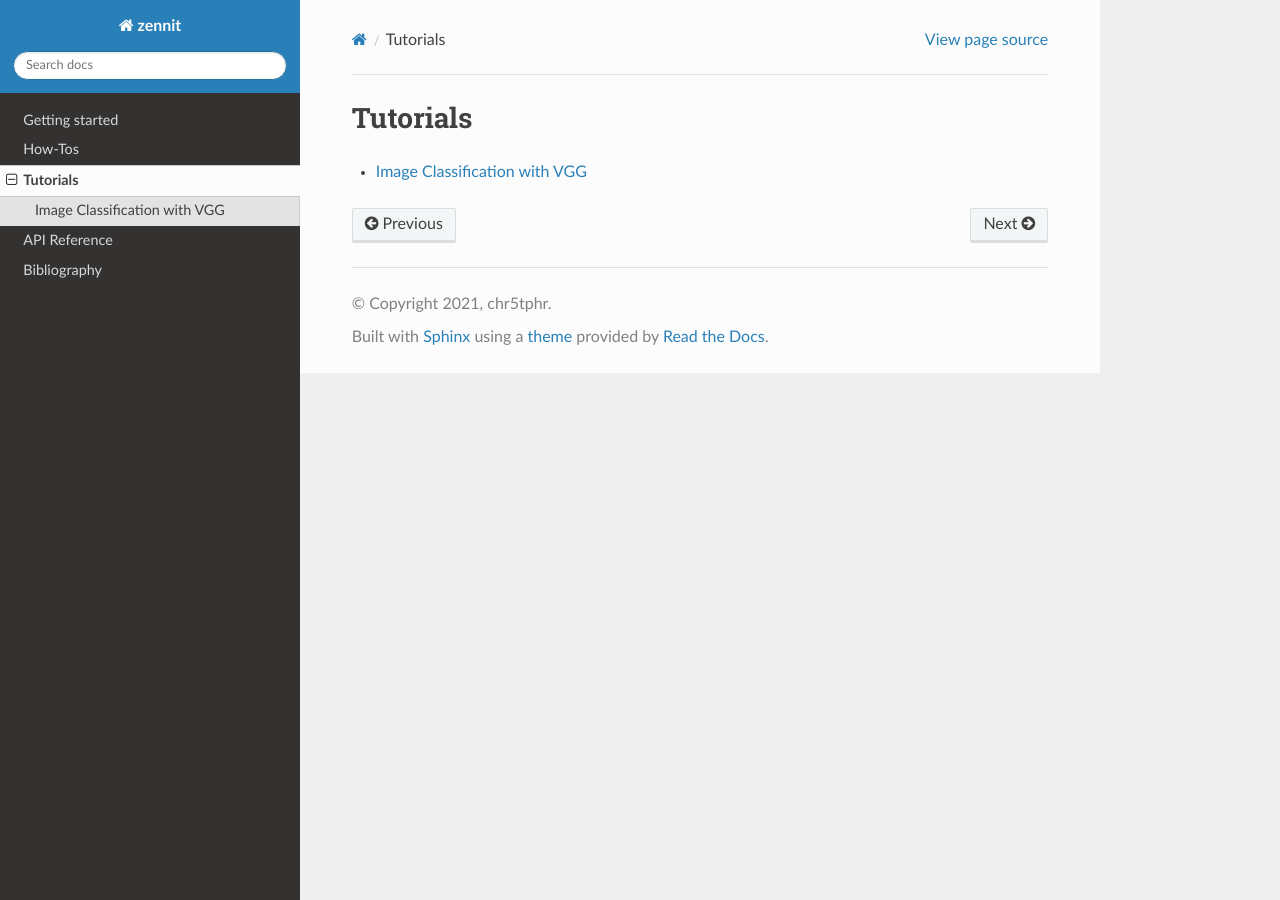
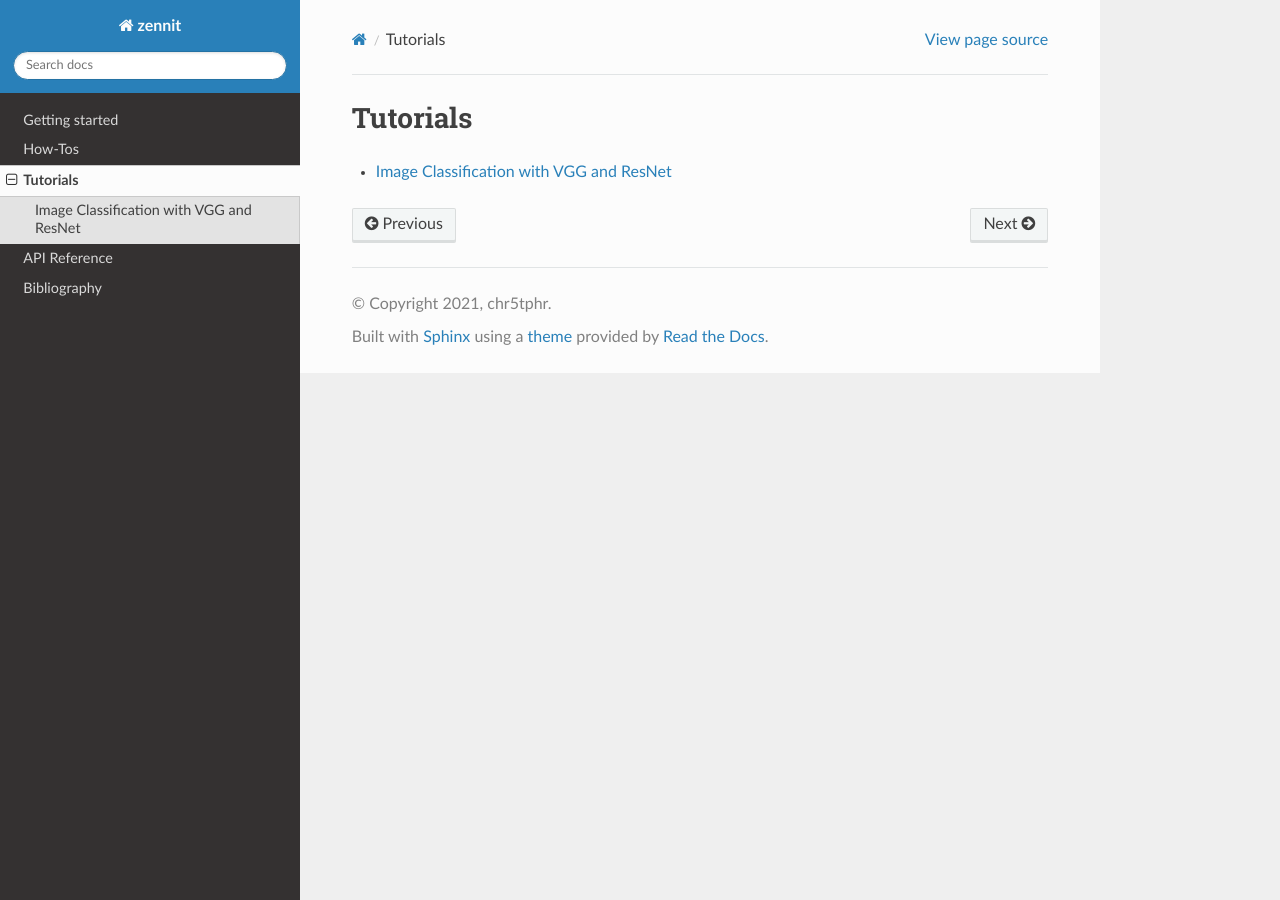
Before and after one commit to chr5tphr/zennit, a Sphinx documentation site: the page built from docs/source/tutorial/index.rst, in a window 1280 px wide. Built offline with Sphinx 7.4.7 and the Read the Docs theme 2.0.0, drawn with Linux system fonts in a browser that asks for light colours; the version number could not be read and is left out; some of the changed lines change nothing that is shown.

Commit message:
Docs: Better image classification tutorial
- change the VGG tutorial to an image classification tutorial using
  VGG11 (with and without batch-norm) and ResNet18
- demonstrate Saliency Map and SmoothGrad first
- demonstrate EpsilonGammaBox and EpsilonPlusFlat
- demonstrate how to modify the stabilizer and epsilon of the built-in
  composites
- demonstrate different visualizations
- demonstrate how to modify the built-in composites using the
  rule-parameters and cooperative layer maps
- demonstrate a custom NameMapComposite
- demonstrate a custom LayerMapComposite
- add a ipynb-based table of contents for easier navigation and an
  overview
- change deprecated torchvision model argument `pretrained=False` to
  `weights=None` and `pretrained=True` to `weights='IMAGENET1K_V1'`

```diff
--- a/docs/source/tutorial/index.rst
+++ b/docs/source/tutorial/index.rst
@@ -5,9 +5,8 @@
 .. toctree::
     :maxdepth: 1
 
-    image-classification-vgg
+    image-classification-vgg-resnet
 ..
-    image-classification-with-vgg-and-resnet
     image-segmentation-with-unet
     text-classification-with-tbd
     audio-classification-with-tbd
```
Also changed, not shown: docs/source/tutorial/image-classification-vgg-resnet.ipynb (added), docs/source/tutorial/image-classification-vgg.ipynb (deleted).
